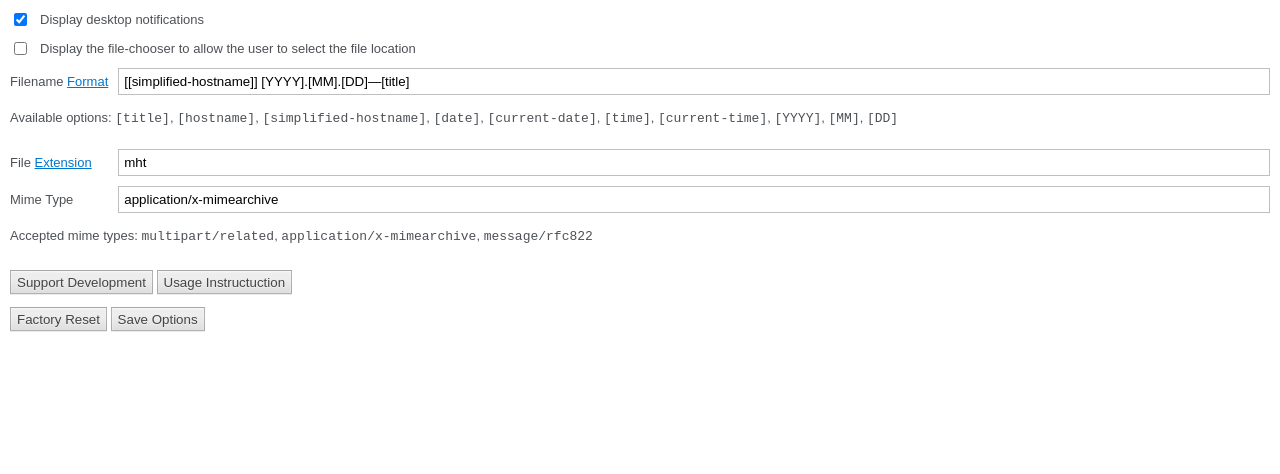
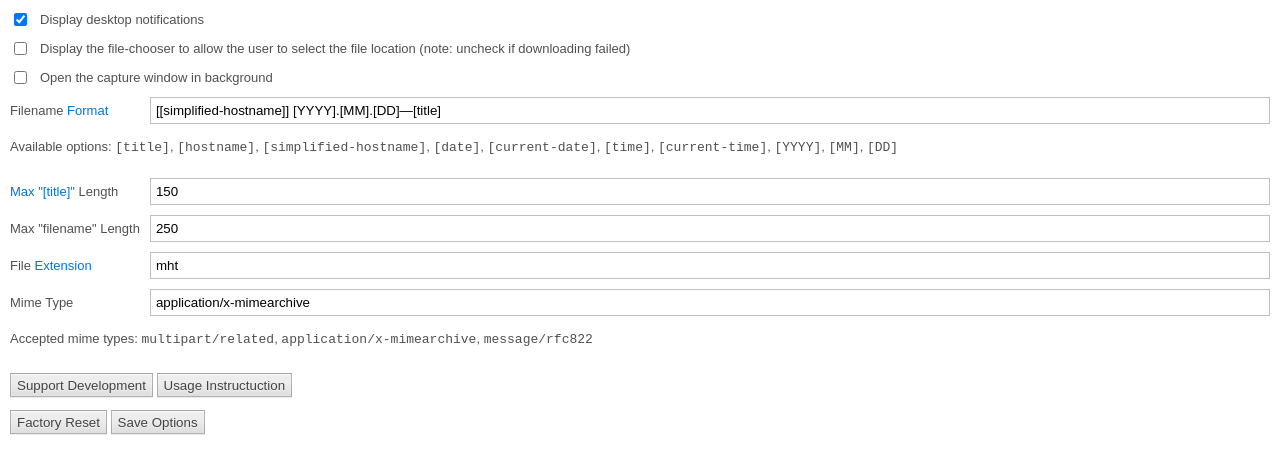
Before and after one commit to brian-girko/save-as-mhtml, a browser extension: page data/options/index.html in a window 1280 px wide. Drawn offline with Linux system fonts and the light colour scheme.

Commit message:
version 0.3.5

```diff
--- a/data/capture/index.css
+++ b/data/capture/index.css
@@ -1,13 +1,30 @@
 body {
   font-family: Arial, "Helvetica Neue", Helvetica, sans-serif;
-  display: flex;
-  flex-direction: column;
-  align-items: center;
-  justify-content: center;
-  margin: 10px;
-  height: calc(100vh - 20px);
-  font-size: 12px;
+  margin: 0;
+  height: 100vh;
+  font-size: 13px;
+  display: grid;
+  grid-template-areas: min-content 1fr min-content;
+  justify-items: center;
+  color: #4d5156;
 }
 p {
   font-size: 22px;
 }
+label {
+  display: flex;
+  align-items: center;
+  align-self: end;
+  justify-self: start;
+  padding: 10px;
+}
+.note {
+  background-color: #fff3cd;
+  color: #856405;
+  display: flex;
+  align-items: center;
+  justify-content: center;
+  padding: 10px;
+  align-self: center;
+  width: calc(100vw - 20px);
+}
--- a/data/options/index.css
+++ b/data/options/index.css
@@ -40,9 +40,13 @@ input[type=text]:focus,
 input[type=number]:focus {
   background-color: #e5f8ff;
 }
+input[type=checkbox] {
+  align-self: start;
+}
 a,
 a:visited {
   color: #07c;
+  text-decoration: none;
 }
 
 .grid {
@@ -52,7 +56,7 @@ a:visited {
   align-items: center;
   margin-top: 10px;
 }
-.grid :nth-child(odd):not(.note) {
+.nospace {
   white-space: nowrap;
 }
 
--- a/data/options/index.html
+++ b/data/options/index.html
@@ -10,15 +10,21 @@
     <input type="checkbox" id="notify">
     <label for="notify">Display desktop notifications</label>
     <input type="checkbox" id="saveAs">
-    <label for="saveAs">Display the file-chooser to allow the user to select the file location</label>
+    <label for="saveAs">Display the file-chooser to allow the user to select the file location (note: uncheck if downloading failed)</label>
+    <input type="checkbox" id="background">
+    <label for="background">Open the capture window in background</label>
   </div>
   <div class="grid">
-    <label for="filename">Filename <a data-href="faq10" target="_blank">Format</a></label>
+    <label class="nospace" for="filename">Filename <a data-href="faq10" target="_blank">Format</a></label>
     <input type="text" id="filename">
     <p class="note">Available options: <code>[title]</code>, <code>[hostname]</code>, <code>[simplified-hostname]</code>, <code>[date]</code>, <code>[current-date]</code>, <code>[time]</code>, <code>[current-time]</code>, <code>[YYYY]</code>, <code>[MM]</code>, <code>[DD]</code></p>
-    <label for="extension">File <a data-href="faq5" target="_blank">Extension</a></label>
+    <label class="nospace" for="title-length"><a data-href="faq13" target="_blank">Max "[title]"</a> Length</label>
+    <input type="number" id="title-length">
+    <label class="nospace" for="filename-length">Max "filename" Length</label>
+    <input type="number" id="filename-length">
+    <label class="nospace" for="extension">File <a data-href="faq5" target="_blank">Extension</a></label>
     <input type="text" id="extension">
-    <label for="mime">Mime Type</label>
+    <label class="nospace" for="mime">Mime Type</label>
     <input type="text" id="mime">
     <p class="note">Accepted mime types: <code>multipart/related</code>, <code>application/x-mimearchive</code>, <code>message/rfc822</code></p>
   </div>
--- a/data/options/index.js
+++ b/data/options/index.js
@@ -5,23 +5,32 @@ const toast = document.getElementById('toast');
 chrome.storage.local.get({
   'notify': true,
   'saveAs': false,
+  'background': false,
   'filename': '[[simplified-hostname]] [YYYY].[MM].[DD]—[title]',
   'extension': 'mht',
-  'mime': 'application/x-mimearchive'
+  'mime': 'application/x-mimearchive',
+  'title-length': 150,
+  'filename-length': 250
 }, prefs => {
   document.getElementById('notify').checked = prefs.notify;
   document.getElementById('saveAs').checked = prefs.saveAs;
+  document.getElementById('background').checked = prefs.background;
   document.getElementById('filename').value = prefs.filename;
   document.getElementById('extension').value = prefs.extension;
   document.getElementById('mime').value = prefs.mime;
+  document.getElementById('title-length').value = prefs['title-length'];
+  document.getElementById('filename-length').value = prefs['filename-length'];
 });
 
 document.getElementById('save').addEventListener('click', () => chrome.storage.local.set({
   'notify': document.getElementById('notify').checked,
   'saveAs': document.getElementById('saveAs').checked,
+  'background': document.getElementById('background').checked,
   'filename': document.getElementById('filename').value || '[[hostname]] [YYYY].[MM].[DD]—[title]',
   'extension': document.getElementById('extension').value || 'mht',
-  'mime': document.getElementById('mime').value || 'application/x-mimearchive'
+  'mime': document.getElementById('mime').value || 'application/x-mimearchive',
+  'title-length': Number(document.getElementById('title-length').value),
+  'filename-length': Number(document.getElementById('filename-length').value)
 }, () => {
   toast.textContent = 'Options Saved.';
   window.setTimeout(() => toast.textContent = '', 750);
--- a/data/simple.js
+++ b/data/simple.js
@@ -36,4 +36,3 @@
     alert('Selected area is too small');
   }
 }
-console.log(111);
```
Also changed, not shown: data/capture/index.html (+3 -1 lines), data/capture/index.js (+25 -35 lines), worker.js (+54 -2 lines), manifest.json.
